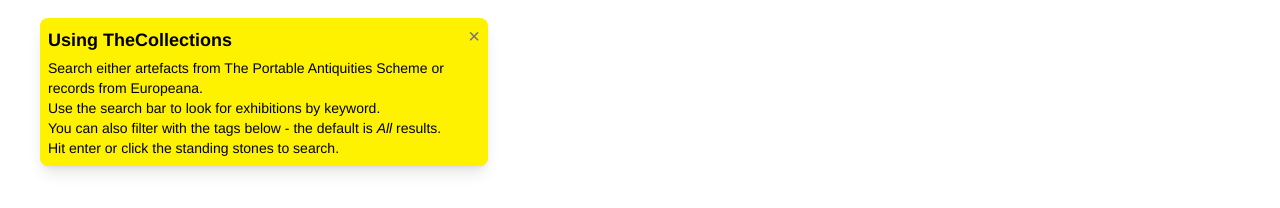
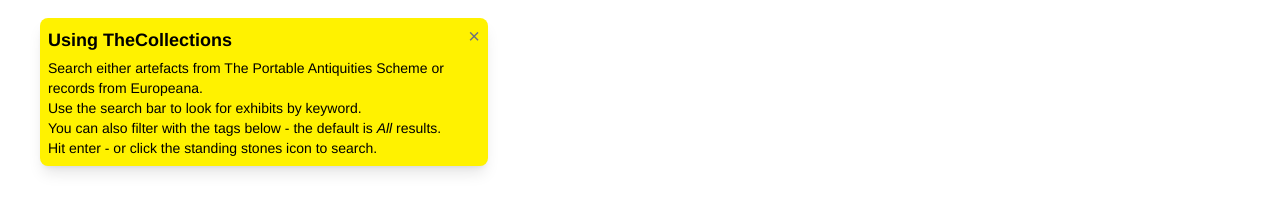
Before and after one commit to tomglencross69/the-collections-museum-curation-app, a Nuxt app: page / in a window 1280 px wide. Shown: the part 333-541 px from the top of the page. Built offline with nearby package versions, Linux system fonts and the light colour scheme.

Commit message:
updates tooltip to disappear upon search

```diff
--- a/components/SearchToolTip.vue
+++ b/components/SearchToolTip.vue
@@ -9,9 +9,9 @@
     </div>
     <p class="mt-1 text-sm">
       Search either artefacts from The Portable Antiquities Scheme or records from Europeana. <br>
-      Use the search bar to look for exhibitions by keyword.
+      Use the search bar to look for exhibits by keyword.
       <br> You can also filter with the tags below - the default is <i>All</i> results.
-      <br> Hit enter or click the standing stones to search.
+      <br> Hit enter - or click the standing stones icon to search.
     </p>
   </div>
 </template>
@@ -20,6 +20,7 @@
 import { ref, onMounted } from 'vue'
 
 const visible = ref(false)
+const emit = defineEmits(['dismiss'])
 
 onMounted(() => {
   const dismissed = sessionStorage.getItem('searchTooltipDismissed')
@@ -31,6 +32,7 @@
 function closeTooltip() {
   visible.value = false
   sessionStorage.setItem('searchTooltipDismissed', 'true')
+  emit('dismiss')
 }
 </script>
 
--- a/pages/index.vue
+++ b/pages/index.vue
@@ -22,7 +22,7 @@
         :selected-tags="selectedTags"
         @update:selected-tags="selectedTags = $event"
       />
-      <SearchToolTip/>
+      <SearchToolTip v-if="showTooltip" @dismiss="showTooltip = false"/>
     </section>
 
     <!-- LOADING AND ERROR STATE -->
@@ -76,6 +76,8 @@
 const searchText = ref('')
 const selectedTags = ref<string[]>([])
 const hasSearched = ref(false)
+const showTooltip = ref(true)
+
 
 const placeholderText = computed(() =>
   selectedSearch.value === 'eur'
@@ -127,6 +129,7 @@
 }
 
 async function handleSearch() {
+  showTooltip.value = false
   hasSearched.value = true
   itemsStore.setCurrentPage(1)
   itemsStore.setCurrentSearchSource(selectedSearch.value as 'pas' | 'eur')
```
